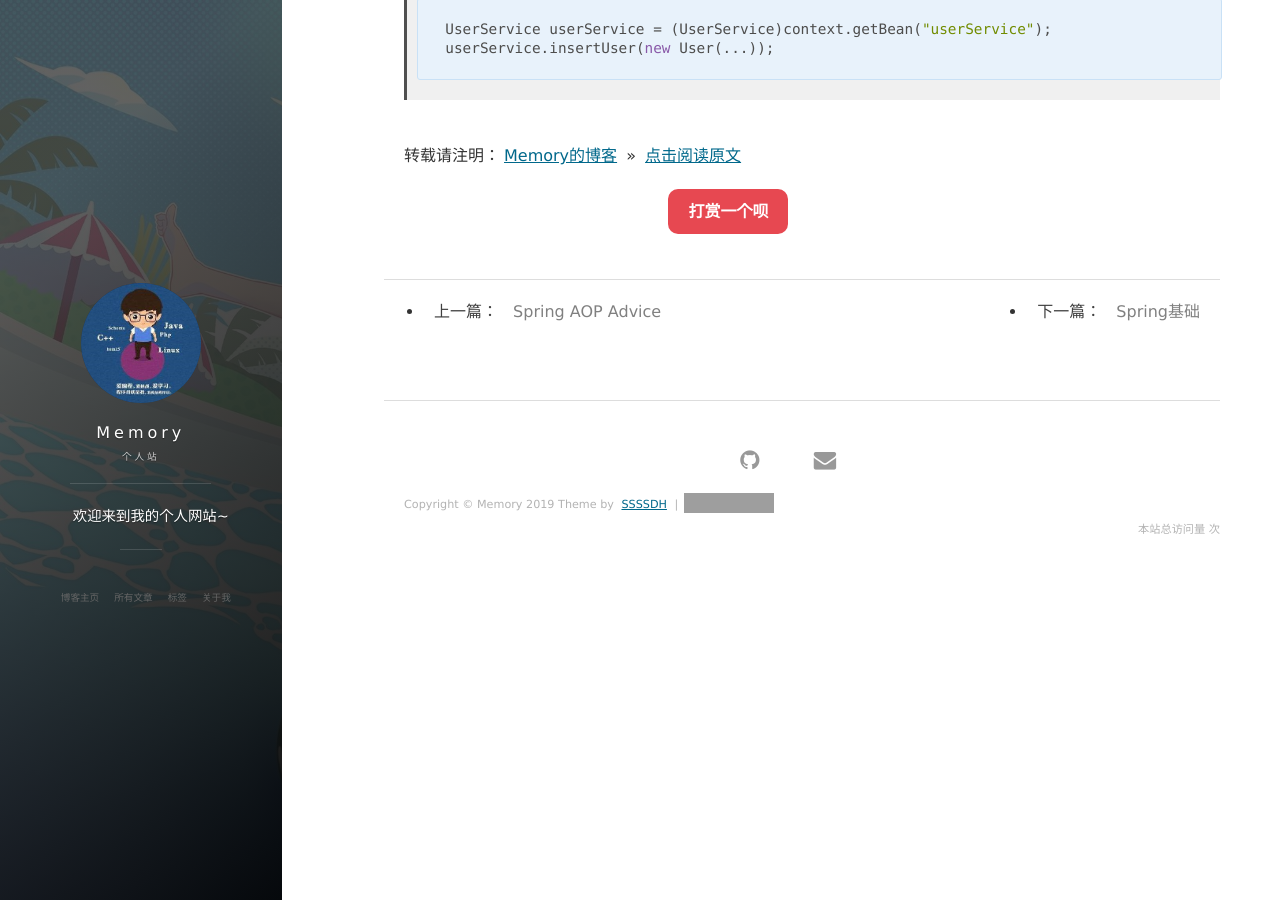
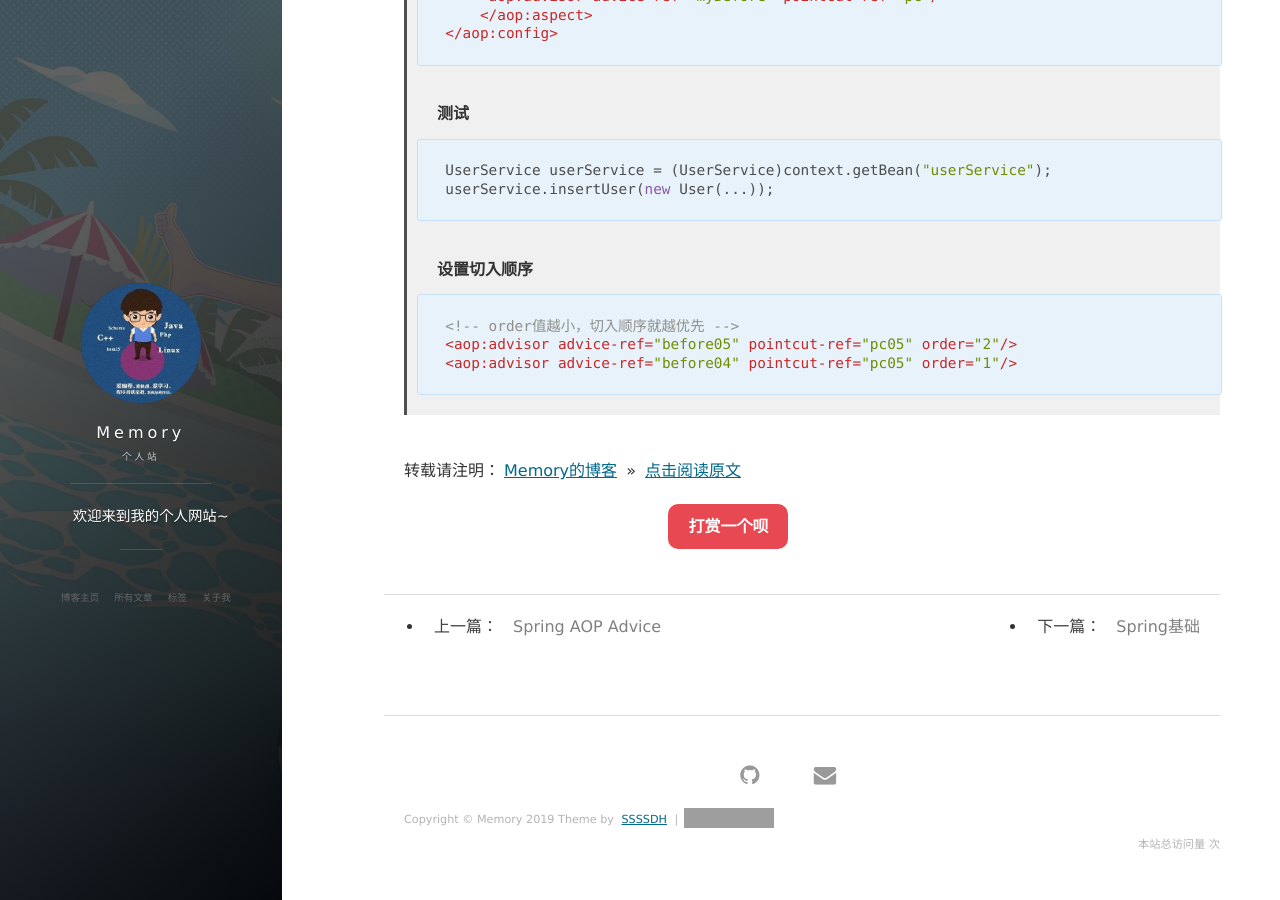
Before and after one commit to dhshenc/dhshenc.github.io, a Jekyll site: the page built from _posts/Spring/2019-11-03-Spring AOP.md, in a window 1280 px wide and 900 px high, scrolled down 2896 px. Built offline with Jekyll 4.4.1, drawn with Linux system fonts in a browser that asks for light colours; nearby versions of some CDN libraries; comment, search, counter and statistics services are not loaded; some of the changed text lies outside the part shown; grey boxes are pictures that could not be loaded.

Commit message:
修改spring aop 和 spring配置详情

````diff
--- a/_posts/Spring/2019-11-03-Spring AOP.md
+++ b/_posts/Spring/2019-11-03-Spring AOP.md
@@ -32,6 +32,12 @@
 > * 动态代理的实现方案：
 >   - `jdk代理` （ jdk在反射包中提供的一套api ） 通过和目标实现相同的接口保证功能一致
 >   - `cglib代理` ( 第三方cglib库中的一套api )   通过继承目标保证功能一致
+
+>```xml
+> <!-- 强制使用cglib代理 -->
+> <aop:config proxy-target-class="true">
+>```
+
 > * Spring的AOP章节，底层采纳了如上两种代理实现，并对动态代理提供了，简单的，可操作性强的决绝方案。
 > * 当项目中需要使用代理解决问题时，可以采用AOP章节的内容加以解决。
 > * org.springframework.aop.framework.DefaultAopProxyFactory#createAopProxy()中spring做了jdk代理和cglib代理的选择。
@@ -127,6 +133,14 @@
 > userService.insertUser(new User(...));
 >```
 
+> **设置切入顺序**
+
+>```xml
+> <!-- order值越小，切入顺序就越优先 -->
+> <aop:advisor advice-ref="before05" pointcut-ref="pc05" order="2"/>
+> <aop:advisor advice-ref="before04" pointcut-ref="pc05" order="1"/>
+>```
+
 <br>
 
 转载请注明：[Memory的博客](https://www.shendonghai.com) » [点击阅读原文](http://www.shendonghai.com/2019/11/Spring-AOP/)
````
Also changed, not shown: _posts/Spring/2019-11-03-Spring配置详解.md (+8 -0 lines).
